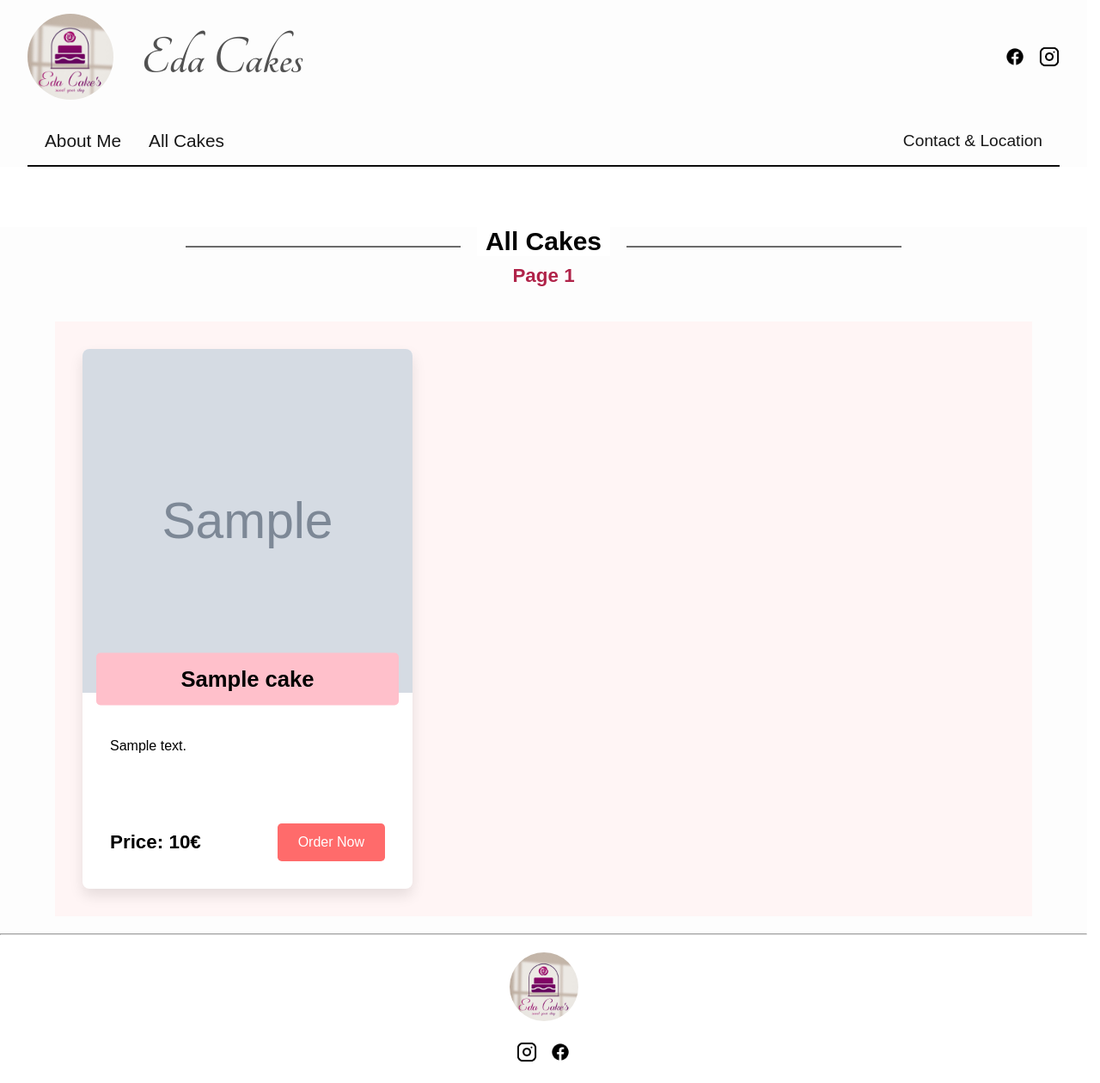
After one commit to Burendoo/Cake_website, a Django app: template main/templates/main/all_cakes.html in a window 1280 px wide. The commit adds this page. Shown: the whole page at 86% size. Run offline with Django 3.2, Linux system fonts and the light colour scheme; the template is opened without the code that fills it: most values are stand-ins (such as "Sample title", 1, 10 or a date in 2020); grey boxes marked "Sample" are stand-in pictures.

Commit message:
added all cakes and included footer

```diff
--- /dev/null
+++ b/main/static/main/all_cakes.css
@@ -0,0 +1,158 @@
+.container{
+    max-width: 90rem;
+}
+
+/* all-cakes results */
+
+.section-header {
+    text-align: center;
+    margin: 70px 0 40px 0;
+    position: relative;
+
+}
+
+
+
+.section-header .section-title {
+    display: inline-block;
+    font-size: 30px;
+    font-weight: bold;
+    color: #030303;
+    margin: 0 15px;
+    position: relative;
+    z-index: 1;
+    background-color: #fff;
+    /* background to cover the line behind */
+    padding: 0 10px;
+}
+
+.title-decor-line {
+    display: inline-block;
+    width: 20rem;
+    height: 2px;
+    background-color: #6b6b6b;
+    vertical-align: middle;
+}
+
+.page-num{
+    font-size: 1.4rem;
+    color: #b02349;
+    margin-top: 10px;
+    text-align: center;
+}
+
+/* Individual Card */
+.all-cakes-cakes {
+
+background-color: #fff5f5;
+display: flex;
+flex-wrap: wrap;
+margin: 0 auto;
+padding: 2rem;
+gap: 2rem;
+justify-content: flex-start;
+}
+
+/* Individual Card */
+.all-cakes-cake-card {
+width: 24rem;
+background: white;
+border-radius: 0.5rem;
+overflow: hidden;
+box-shadow: 0 0.5rem 1rem rgba(0,0,0,0.1);
+padding: 2rem;
+display: flex;
+flex-direction: column;
+position: relative;
+}
+
+/* Image Container */
+.cake-image-container {
+position: relative;
+margin: -2rem -2rem 1rem -2rem; /* Counteracts card padding */
+}
+
+.all-cakes-cake-image {
+width: 100%;
+height: 25rem;
+object-fit: cover;
+display: block;
+}
+
+/* Name Overlay */
+.cake-name-overlay {
+position: absolute;
+bottom: 1rem;
+left: 1rem;
+right: 1rem;
+background-color: pink;
+color: black;
+padding: 1rem;
+font-size: 1.6rem;
+font-weight: bold;
+text-align: center;
+border-radius: 0.3rem;
+transform: translateY(50%); /* Makes it overlap the image edge */
+z-index: 2;
+}
+
+.cake-description {
+    margin-top: 20px;
+    flex-grow: 1;
+    padding: 1rem 0;
+    position: relative;
+    min-height: 6rem;
+    line-height: 1.2;
+  }
+
+  /* Price Position */
+  .cake-price-container{
+    margin-top: 20px;
+    display: flex;
+    justify-content: space-between;
+    align-items: center;
+  }
+
+  .cake-price{
+    font-weight: bold;
+    font-size: 1.4rem;
+  }
+
+  /* Order Button */
+  .order-button{
+    display: inline-block;
+    background: #ff6b6b;
+    color: white;
+    padding: 0.8rem 1.5rem;
+    border-radius: 0.3rem;
+    text-decoration: none;
+    text-align: center;
+    align-self: flex-end;
+    margin-top: auto;
+
+  }
+
+/* Next and previous button */
+
+
+.pagination-controls {
+    display: flex;
+    justify-content: space-between;
+    margin-top: 20px;
+}
+
+.pagination-form {
+    margin: 0 10px;
+}
+
+.pagination-button {
+    padding: 8px 16px;
+    background-color: #f8f9fa;
+    border: 1px solid #ddd;
+    border-radius: 4px;
+    cursor: pointer;
+}
+
+.pagination-button:hover {
+    background-color: #e9ecef;
+}
--- a/main/static/main/search.css
+++ b/main/static/main/search.css
@@ -55,7 +55,7 @@
 
 /* Individual Card */
 .search-cake-card {
-  width: 20rem;
+  width: 24rem;
   background: white;
   border-radius: 0.5rem;
   overflow: hidden;
--- /dev/null
+++ b/main/templates/main/all_cakes.html
@@ -0,0 +1,65 @@
+{% extends 'base.html' %}
+{% load static %}
+
+{% block title %}
+  Home
+{% endblock %}
+
+{% block css_files %}
+  <link rel="stylesheet" href="{% static 'main/all_cakes.css' %}" />
+{% endblock %}
+
+{% block content %}
+  <div class="container">
+    {% if cakes %}
+    <div class="all-cakes-container">
+        <div class="section-header">
+            <span class="title-decor-line"></span>
+            <h3 class="section-title">All Cakes</h3>
+            <span class="title-decor-line"></span>
+            <h4 class="page-num">Page {{ page_num }}</h4>
+        </div>
+          <div class="all-cakes-cakes">
+              {% for cake in cakes %}
+              <div class="all-cakes-cake-card">
+                  <a href="{% url 'cake_info' cake.slug %}" class="cake-image-container">
+                      <img class="all-cakes-cake-image" src="{{ cake.image.url }}" alt="{{ cake.name }}">
+                      <div class="cake-name-overlay">{{ cake.name }}</div>
+                  </a>
+                  <div class="cake-description">
+                      <p>{{ cake.short_description }}</p>
+                </div>
+                <div class="cake-price-container">
+                  <p class="cake-price">Price: {{ cake.price }}€</p>
+                  <a href="" class="order-button">Order Now</a>
+                </div>
+              </div>
+              {% endfor %}
+          </div>
+      </div>
+
+        <div class="pagination-controls">
+          {% if cakes.has_previous %}
+          <div class="button-container">
+              <form method="get" class="pagination-form">
+                  <input type="hidden" name="query" value="{{ query }}">
+                  <input type="hidden" name="page" value="{{ cakes.previous_page_number }}">
+                  <button type="submit" class="pagination-button">← Previous Page</button>
+              </form>
+          </div>
+          {% endif %}
+
+          {% if cakes.has_next %}
+          <div class="button-container">
+              <form method="get" class="pagination-form">
+                  <input type="hidden" name="query" value="{{ query }}">
+                  <input type="hidden" name="page" value="{{ cakes.next_page_number }}">
+                  <button type="submit" class="pagination-button">Next Page →</button>
+              </form>
+          </div>
+          {% endif %}
+      </div>
+    </div>
+  {% endif %}
+</div>
+{% endblock %}
--- /dev/null
+++ b/main/templates/main/includes/footer.html
@@ -0,0 +1,16 @@
+{% load static %}
+
+{% block content %}
+<hr>
+
+<div class="footer-container">
+    <div class="logo">
+        <img src="{% static "main/images/Logo.jpg" %}" alt="Company Logo">
+    </div>
+    <div class="social-images">
+        <a href="https://www.instagram.com/edacakes/" target="_blank"><img src="{% static "main/images/instagram.png" %}" alt="Instagram"></a>
+        <a href="https://www.facebook.com/edacakes" target="_blank"><img src="{% static "main/images/facebook.png" %}" alt="Facebook"></a>
+    </div>
+</div>
+
+{% endblock content %}
--- a/main/templates/main/includes/header.html
+++ b/main/templates/main/includes/header.html
@@ -14,8 +14,8 @@
               </div>
               <div class="icons">
                   <ul class="icon-list">
-                      <li><a href="https://www.facebook.com/edacakes"><img src="{% static 'main/images/facebook.png' %}" alt="Facebook"></a></li>
-                      <li><a href="https://www.instagram.com/edacakes/"><img src="{% static 'main/images/instagram.png' %}" alt="Instagram"></a></li>
+                      <li><a href="https://www.facebook.com/edacakes" target="_blank"><img src="{% static 'main/images/facebook.png' %}" alt="Facebook"></a></li>
+                      <li><a href="https://www.instagram.com/edacakes/" target="_blank"><img src="{% static 'main/images/instagram.png' %}" alt="Instagram"></a></li>
                   </ul>
               </div>
           </div>
@@ -23,8 +23,8 @@
           <div class="nav-info-container">
               <div class="info-container">
                   <ul class="info-list">
-                      <li><a href="">About Me</a></li>
-                      <li><a href="">All Cakes</a></li>
+                      <li><a href="{% url "about" %}">About Me</a></li>
+                      <li><a href="{% url "all-cakes" %}">All Cakes</a></li>
 
                   </ul>
               </div>
--- a/main/urls.py
+++ b/main/urls.py
@@ -6,6 +6,7 @@ urlpatterns = [
     path('about/', views.about, name='about'),
     path('search/', views.search, name='search'),
     path('contact/', views.contact, name='contact'),
+    path('all-cakes/', views.all_cakes, name='all-cakes'),
     path('cake/<slug:cake_slug>', views.SingleCakeView.as_view(), name="cake_info" ),
     path('flavour/<slug:flavour_slug>', views.flavours, name='cake_by_flavour'),
 ]
--- /dev/null
+++ b/static/include/footer.css
@@ -0,0 +1,31 @@
+
+
+.footer-container {
+    display: flex;
+    flex-direction: column;
+    align-items: center; /* Centers horizontally */
+    justify-content: center; /* Centers vertically if container has height */
+    gap: 20px; /* Space between logo and social images */
+    padding: 20px 0; /* Add some vertical padding */
+}
+
+.logo img {
+    max-width: 5rem; /* Adjust logo size as needed */
+    height: auto;
+    border-radius: 50%;
+}
+
+.social-images {
+    display: flex;
+    gap: 15px; /* Space between social icons */
+}
+
+.social-images img {
+    width: 1.5rem; /* Adjust social icon size */
+    height: 1.5rem;
+    transition: transform 0.3s ease; /* Optional hover effect */
+}
+
+.social-images img:hover {
+    transform: scale(1.1); /* Optional hover effect */
+}
--- a/static/include/header.css
+++ b/static/include/header.css
@@ -1,4 +1,6 @@
 @import url('https://fonts.googleapis.com/css2?family=Tangerine:wght@400;700&display=swap');
+
+
 
 html {
     box-sizing: border-box;
@@ -105,7 +107,15 @@ body {
     text-decoration: none;
     color: #181818;
     font-size: 1.3rem;
-    font-weight: bold;
+    font-weight: 400;
+}
+
+.info-list{
+    margin-left: 20px;
+}
+
+.nav-list{
+    margin-right: 20px;
 }
 
 .nav-list li a {
@@ -114,6 +124,8 @@ body {
     font-size: 1.2rem;
     font-weight: 500;
 }
+
+
 
 /* Divider Line */
 .line {
--- a/templates/base.html
+++ b/templates/base.html
@@ -9,6 +9,8 @@
 
       <link rel="stylesheet" href={% static 'style.css' %}>
       <link rel="stylesheet" href={% static "include/header.css" %}>
+      <link rel="stylesheet" href={% static "include/footer.css" %}>
+
       {% block css_files %}
       {% endblock css_files %}
 </head>
@@ -19,6 +21,8 @@
 
 
       {% endblock content %}
+      {% include "main/includes/footer.html" %}
       </div>
+
 </body>
 </html>
```
Also changed, not shown: main/static/main/home.css (+16 -14 lines), main/templates/main/home.html (+14 -8 lines), main/views.py (+22 -0 lines), uploads/cakes_image/Oreo-Cake-Feature_3nja3E4.jpg (added).
